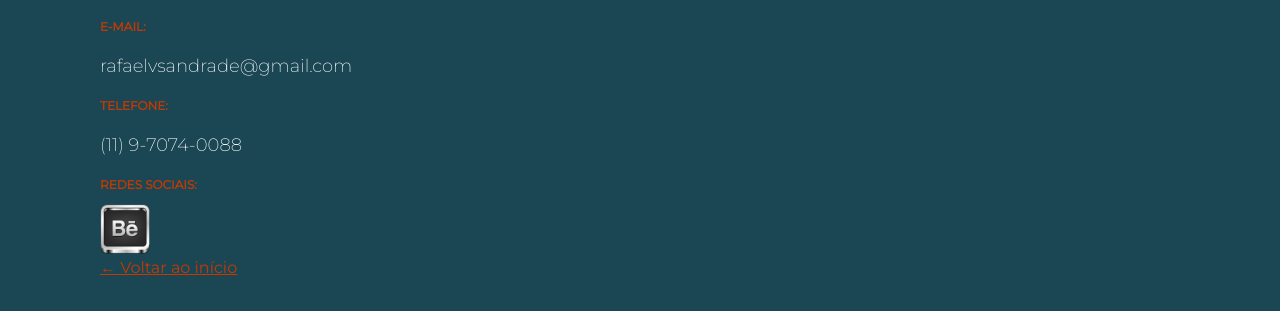
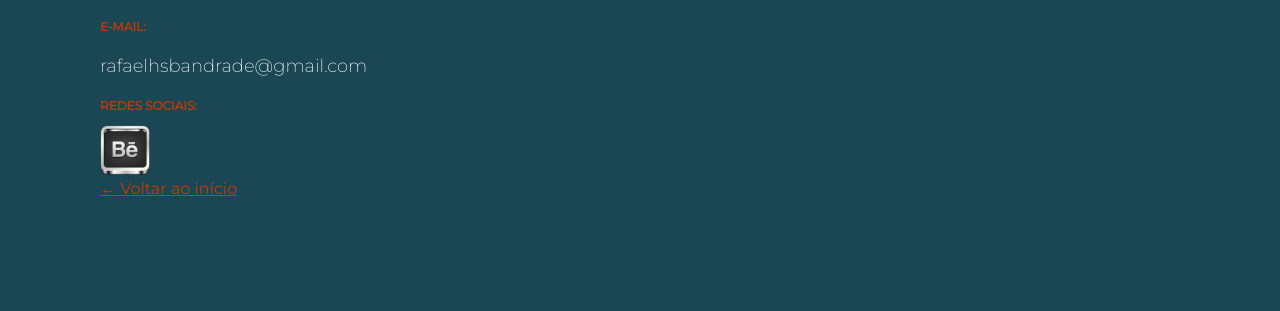
Before and after one commit to andradexrafael/andradexrafael.github.io, a plain HTML site: page contato.html in a window 1280 px wide. Shown: the part 237-548 px from the top of the page. Drawn offline with Linux system fonts and the light colour scheme.

Commit message:
Alteração no contato

```diff
--- a/contato.html
+++ b/contato.html
@@ -40,10 +40,9 @@
 
 
 				<h3>E-mail:</h3>
-				<p>rafaelvsandrade@gmail.com</p>
+				<p>rafaelhsbandrade@gmail.com</p>
 
-				<h3>Telefone:</h3>
-				<p>(11) 9-7074-0088</p>
+
 
 				<h3>Redes Sociais:</h3>
 				<a href="https://www.behance.net/andradexrafael02" target="_blank"><img class="social-img" src="img/behance.png" alt="Link para o behance"></a>
```
